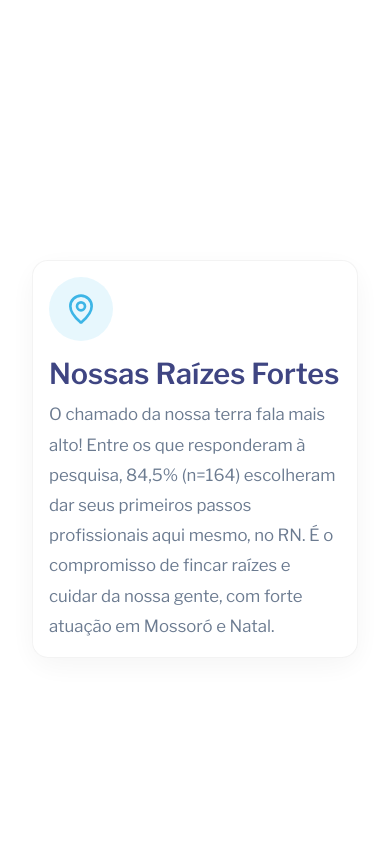
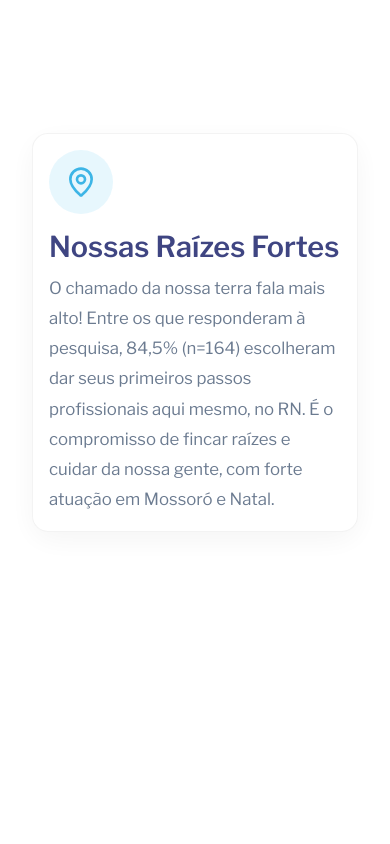
Before and after one commit to caiofeliperb/caiofeliperb.github.io, a React (Vite) app: page / in a window 390 px wide. Shown: the part 3000-3844 px from the top of the page. Built offline with nearby package versions, Linux system fonts and the light colour scheme.

Commit message:
style: remove vertical padding from narrative-step (compact version)

```diff
--- a/src/components/Scrollytelling/NarrativeMap.css
+++ b/src/components/Scrollytelling/NarrativeMap.css
@@ -72,7 +72,7 @@
     display: flex;
     align-items: center;
     justify-content: center;
-    padding: var(--spacing-xl) 0;
+    padding: 0;
 }
 
 .step-content {
@@ -145,9 +145,8 @@
         scroll-snap-align: center;
         min-height: 100vh;
         align-items: flex-start;
-        /* Align to top over map */
-        padding-top: 15vh;
-        padding-bottom: 10vh;
+        padding-top: 0;
+        padding-bottom: 0;
     }
 
     .step-content {
```
